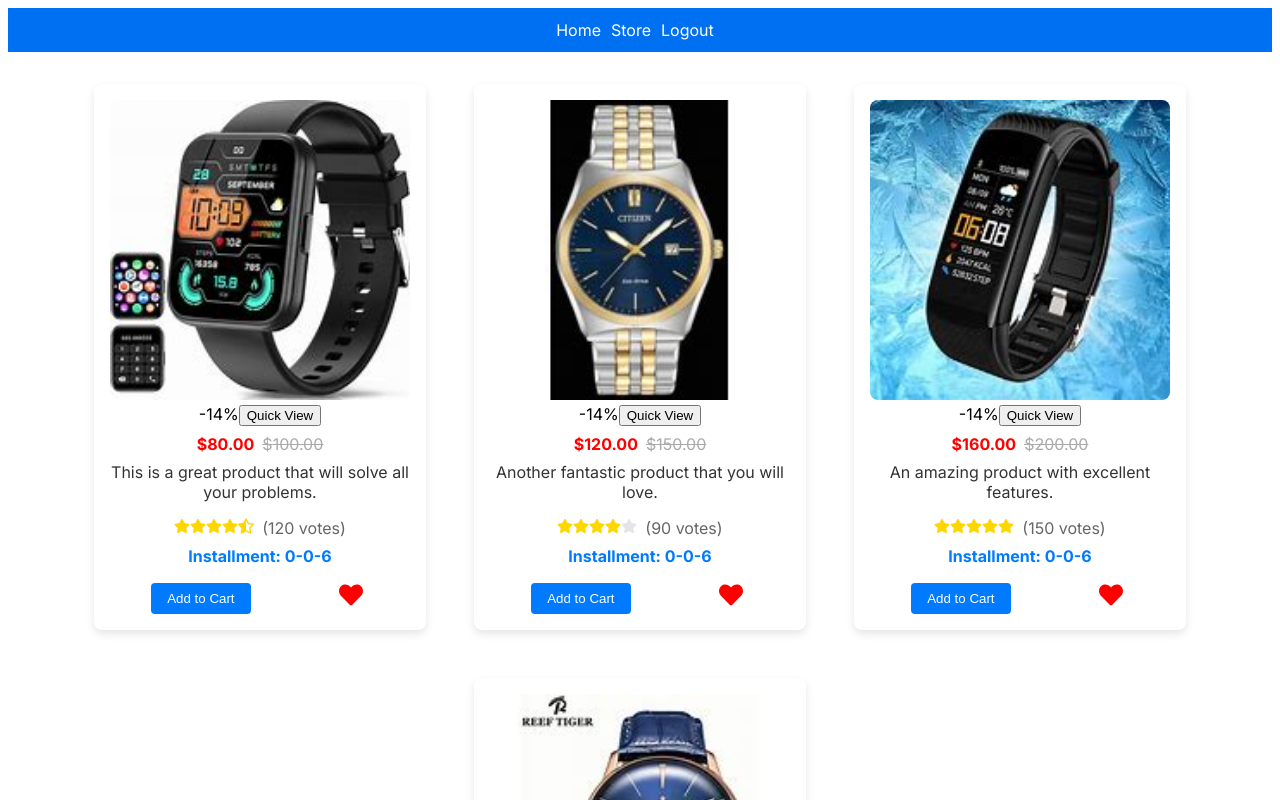
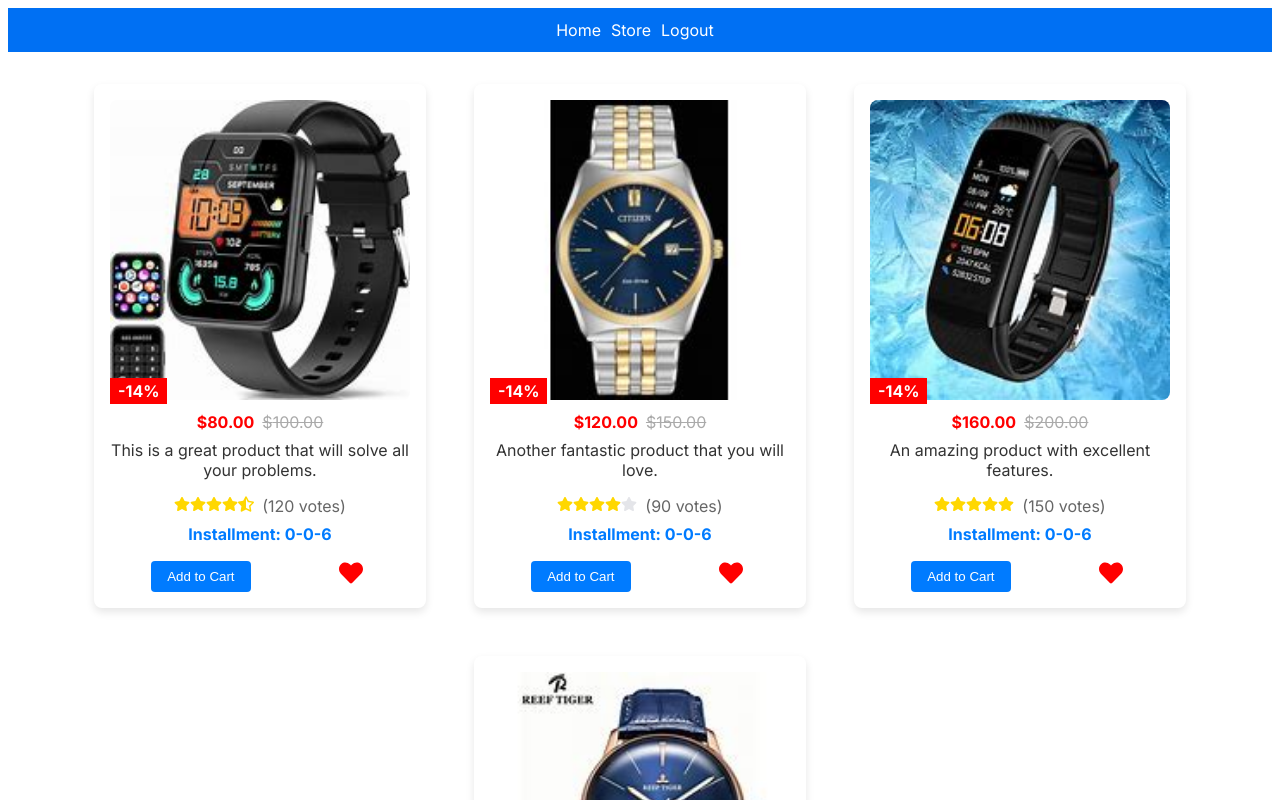
Before and after one commit to Grammeri/dmitry-nikolayev-test, a Next.js app: page /store in a window 1280 px wide. Shown: the top 800 px of the page. Built offline with nearby package versions, Linux system fonts and the light colour scheme.

Commit message:
fix: fix cards

```diff
--- a/src/app/components/ProductCard/ProductCard.module.scss
+++ b/src/app/components/ProductCard/ProductCard.module.scss
@@ -100,3 +100,39 @@
     color: #ff4d4d;
   }
 }
+
+.imageContainer {
+  position: relative;
+}
+
+.discountLabel {
+  position: absolute;
+  bottom: 0;
+  left: 0;
+  background-color: red;
+  color: white;
+  padding: 0.2rem 0.5rem;
+  font-weight: bold;
+}
+
+.quickViewButton {
+  position: absolute;
+  top: 50%;
+  left: 50%;
+  transform: translate(-50%, -50%);
+  background-color: rgba(0, 0, 0, 0.7);
+  color: white;
+  border: none;
+  padding: 0.5rem 1rem;
+  cursor: pointer;
+  opacity: 0;
+  transition: opacity 0.2s ease-in-out;
+}
+
+.imageContainer:hover .quickViewButton {
+  opacity: 1;
+}
+
+.star {
+  cursor: pointer;
+}
--- a/src/app/components/ProductCard/ProductCard.tsx
+++ b/src/app/components/ProductCard/ProductCard.tsx
@@ -19,7 +19,7 @@
 
   return (
     <div className={styles.productCard}>
-      <div>
+      <div className={styles.imageContainer}>
         <Image
           src={product.photo}
           alt={product.description}
@@ -27,8 +27,8 @@
           width={500}
           height={500}
         />
-        <span>-14%</span>
-        <button>Quick View</button>
+        <span className={styles.discountLabel}>-14%</span>
+        <button className={styles.quickViewButton}>Quick View</button>
       </div>
       <div className={styles.priceContainer}>
         <span className={styles.discountedPrice}>
--- a/src/app/styles/helpers/_mixins.scss
+++ b/src/app/styles/helpers/_mixins.scss
@@ -97,9 +97,20 @@
   }
 }
 
-.productCard {
-  @include product-card;
+@mixin product-card {
+  border-radius: $xxsm-border-radius;
+  padding: $padding-md;
+  text-align: center;
+  max-width: 18.75rem;
+  margin: 1rem;
+  box-shadow: 0 0.25rem 0.5rem rgba(0, 0, 0, 0.1);
+  transition: transform 0.2s ease-in-out;
+
+  &:hover {
+    transform: scale(1.05);
+  }
 }
+
 
 // Borders
 @mixin table-border {
```
